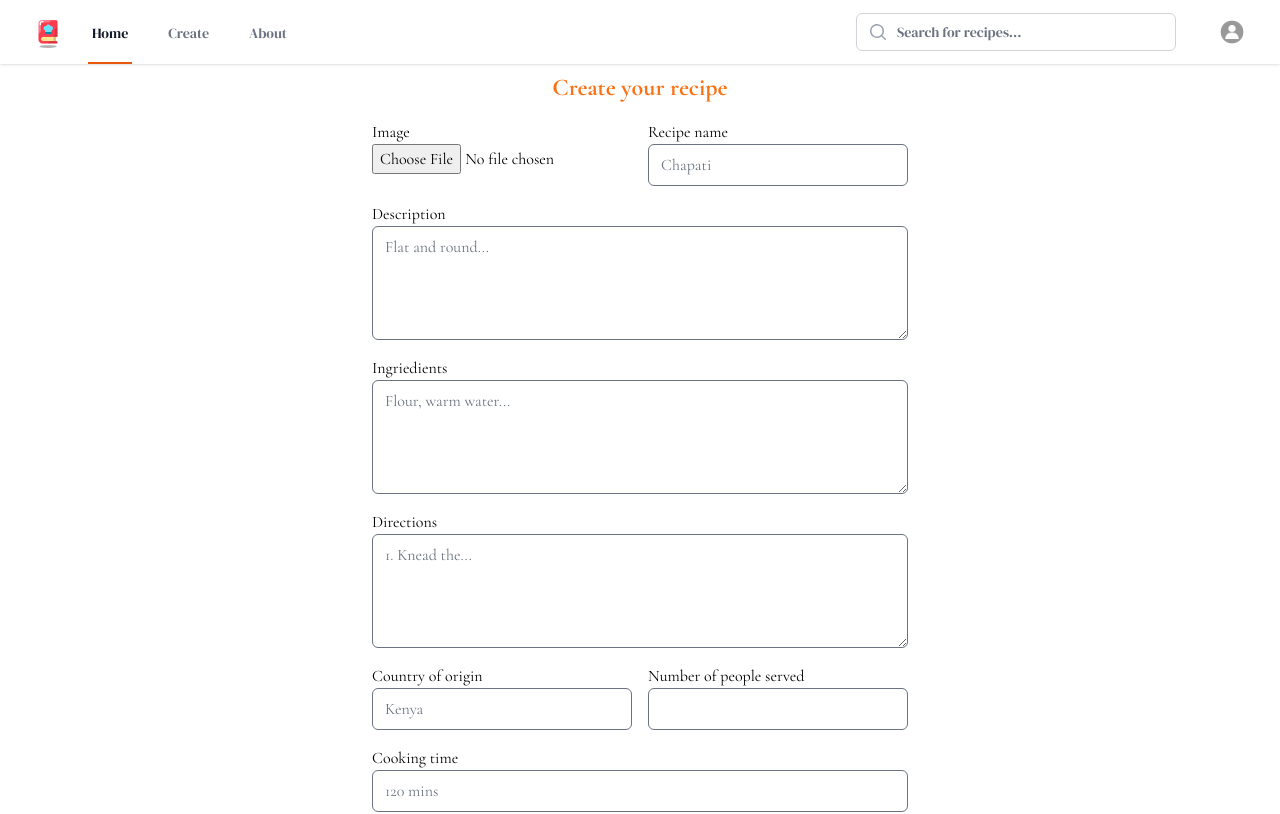
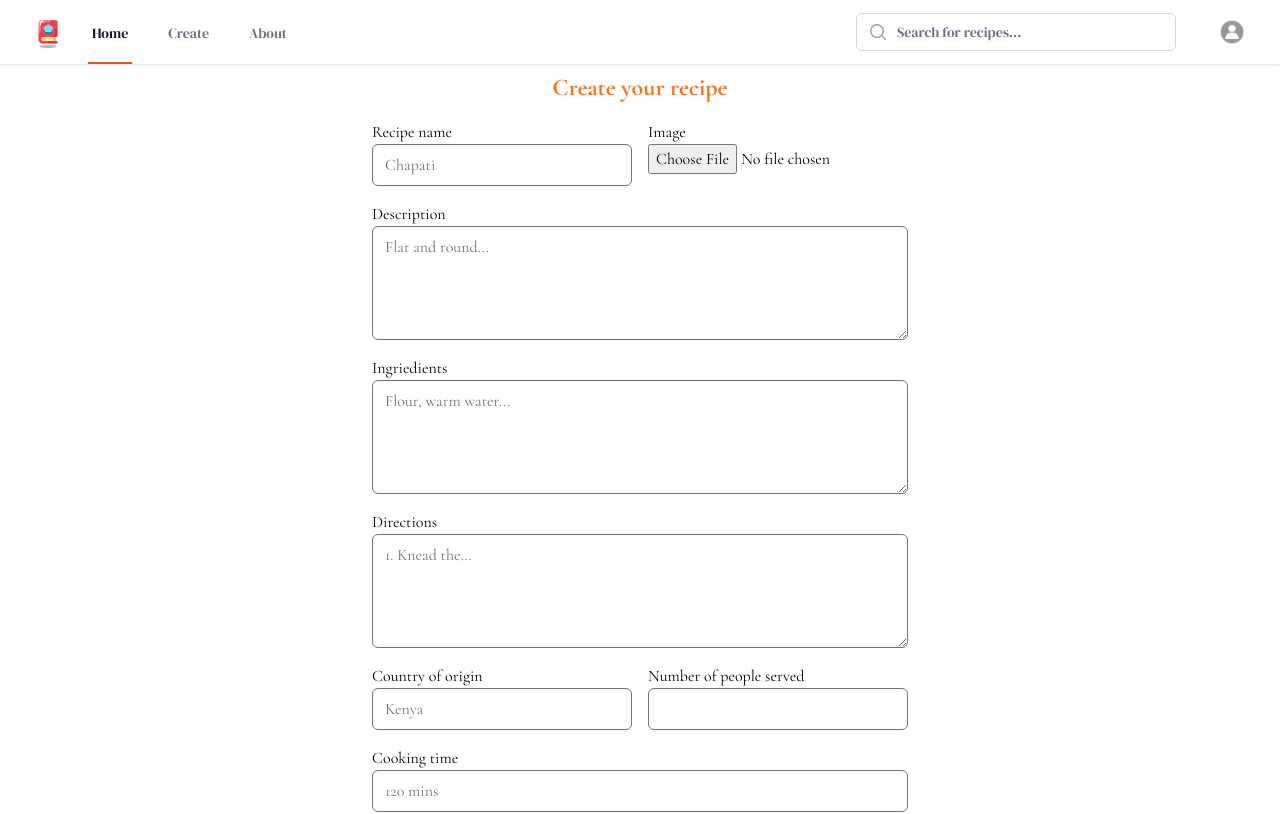
Before and after one commit to irriz-jayy/fictional-octo-potato, a React (Vite) app: page /create in a window 1280 px wide. Shown: the top 814 px of the page. Built offline with nearby package versions, Linux system fonts and the light colour scheme; the HTML template or start-up script is replaced by a standard one.

Commit message:
successful recipe creations

```diff
--- a/src/pages/Create.jsx
+++ b/src/pages/Create.jsx
@@ -42,7 +42,7 @@ const Create = () => {
           }
         })
         .then((userData) => {
-          console.log("ndio hii:", userData);
+          console.log("User Data:", userData);
           // Extract the user ID from userData and update the formData state
           setFormData({
             ...formData,
@@ -54,8 +54,78 @@ const Create = () => {
         });
     }
   }, [token]);
-  function handleSubmit(e) {
+
+  const handleImageUpload = async (file) => {
+    try {
+      const formData = new FormData();
+      formData.append("file", file);
+      formData.append("upload_preset", "h9stgrub");
+
+      // Replace the Cloudinary URL with your own
+      const response = await fetch(
+        "https://api.cloudinary.com/v1_1/dm66wpmtb/image/upload",
+        {
+          method: "POST",
+          body: formData,
+        }
+      );
+
+      if (!response.ok) {
+        throw new Error("Error uploading image to Cloudinary");
+      }
+
+      const data = await response.json();
+      console.log("Cloudinary Success:", data);
+      return data.secure_url;
+    } catch (error) {
+      console.error("Error uploading image to Cloudinary:", error);
+      toast.error("Error uploading image. Please try again.");
+      return null;
+    }
+  };
+
+  const handleChange = (event) => {
+    const { name, value } = event.target;
+    setFormData({
+      ...formData,
+      [name]: value,
+    });
+  };
+
+  const handleFileChange = async (event) => {
+    const file = event.target.files[0];
+    if (file) {
+      const imageUrl = await handleImageUpload(file);
+
+      if (imageUrl) {
+        setFormData({
+          ...formData,
+          image_url: imageUrl,
+        });
+      }
+    }
+  };
+
+  const handleSubmit = (e) => {
     e.preventDefault();
+
+    // Check if the image URL is available
+    if (!formData.image_url) {
+      toast.error("Please upload an image before submitting.");
+      return;
+    }
+
+    // Check if other required fields are filled
+    for (const key in formData) {
+      if (formData[key] === "") {
+        toast.error(`Please fill in the ${key.replace(/_/g, " ")} field.`);
+        return;
+      }
+    }
+
+    // Now you can submit the form data with the image URL
+    const token = localStorage.getItem("token");
+
     fetch("http://127.0.0.1:3000/recipes", {
       method: "POST",
       headers: {
@@ -68,7 +138,6 @@ const Create = () => {
       .then((resp) => {
         if (resp.ok) {
           resp.json().then((data) => {
-            // console.log(data);
             console.log("Success:", data);
             toast.success("Recipe has been created successfully.");
             navigate("/my_recipes");
@@ -86,49 +155,7 @@ const Create = () => {
         console.error("Error:", error);
         // Handle network errors
       });
-  }
-
-  function handleChange(event) {
-    const { name, value } = event.target;
-
-    if (event.target.files && event.target.files[0]) {
-      const file = event.target.files[0];
-      const formData = new FormData();
-      formData.append("file", file);
-      formData.append("upload_preset", "h9stgrub");
-
-      // Replace the Cloudinary URL with your own
-      fetch("https://api.cloudinary.com/v1_1/dm66wpmtb/image/upload", {
-        method: "POST",
-        body: formData,
-      })
-        .then((response) => response.json())
-        .then((data) => {
-          console.log("Cloudinary Success:", data);
-          // Extract the secure_url from the Cloudinary response
-          const imageUrl = data.secure_url;
-
-          // Update only the image_url property in formData
-          setFormData({
-            ...formData,
-            image_url: imageUrl,
-          });
-
-          // Optionally, you can also update the state for immediate display
-          setImageUrl(imageUrl);
-        })
-        .catch((error) => {
-          console.error("Error uploading image to Cloudinary:", error);
-        });
-    } else {
-      // Handle non-file input changes (e.g., text input)
-      // Update the state for the specific form field by name
-      setFormData({
-        ...formData,
-        [name]: value,
-      });
-    }
-  }
+  };
 
   return (
     <>
@@ -140,15 +167,6 @@ const Create = () => {
         <div className="flex items-center justify-center p-2">
           <form className="grid grid-cols-2 gap-4 ">
             <div className="flex flex-col">
-              <label>Image</label>
-              <input
-                type="file"
-                // className="rounded-md"
-                accept="image/*"
-                onChange={handleChange}
-              ></input>
-            </div>
-            <div className="flex flex-col">
               <label>Recipe name</label>
               <input
                 type="text"
@@ -159,7 +177,15 @@ const Create = () => {
                 onChange={handleChange}
               />
             </div>
-
+            <div className="flex flex-col">
+              <label>Image</label>
+              <input
+                type="file"
+                // className="rounded-md"
+                accept="image/*"
+                onChange={handleFileChange}
+              ></input>
+            </div>
             <div className="flex flex-col col-span-2">
               <label>Description</label>
               <textarea
```
